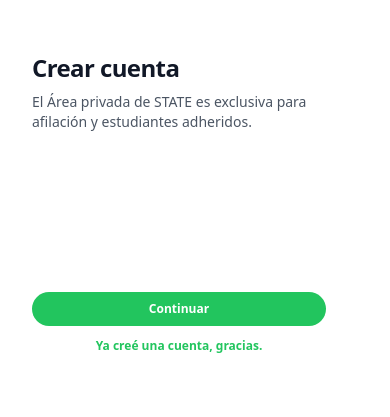
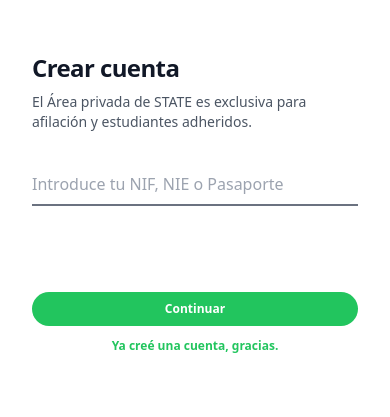
Before and after one commit to vasha54/maquetadotailwindcss, a plain HTML site: page index.html in a window 390 px wide. Shown: the part 201-618 px from the top of the page. Drawn offline with Linux system fonts and the light colour scheme.

Commit message:
Subiendo los archivos de los otros formularios

```diff
--- a/index.html
+++ b/index.html
@@ -27,8 +27,8 @@
   <!-- Fin del panel de la izquierda-->
   <!--Inicio del panel de derecha -->
   <div class= "flex w-full h-screen basis-full sm:w-1/2 sm:float-right">
-      <div class="w-full my-0 mr-8 sm:w-max sm:my-auto">
-        <div class="flex items-center justify-center min-h-full px-8 py-12 bg-white w-fit">
+      <div class="w-full my-0 mr-0 sm:w-max sm:my-auto sm:mr-8">
+        <div class="flex items-center justify-center min-h-full px-8 py-12 bg-white">
           <div class="w-full max-w-md space-y-8"><div>
             <h4 class="mt-6 text-2xl font-bold tracking-tight text-left text-gray-900">Crear cuenta</h4>
               <p class="mt-2 text-sm text-left text-gray-600">
@@ -38,7 +38,13 @@
           <form class="relative w-full" action="#" method="POST">
               <!--Inicio de los campos del formulario-->
               <div class="h-32">
-
+                <div>
+                  <input id="password"
+                          name="password"
+                          type="text" autocomplete="current-password"
+                          required class="relative block w-full py-2 pr-3 text-gray-900 placeholder-gray-400 border-b-2 appearance-none border-b-gray-500 focus:z-10 focus:border-red-500 focus:outline-none focus:ring-red-500 sm:text-sm"
+                          placeholder="Introduce tu NIF, NIE o Pasaporte">
+                </div>
               </div>
               <!--Fin de los campos del formulario-->
               <!--Inicio Footer del formulario-->
@@ -50,7 +56,7 @@
                     </button>
                   </div>
                   <div class="w-full h-full sm:w-fit sm:absolute sm:inset-y-0 sm:left-0">
-                    <a  class="flex justify-center w-full py-3 text-xs font-bold text-green-500 bg-white">
+                    <a href="html/login.html" class="flex justify-center w-full py-3 text-xs font-bold text-green-500 bg-white">
                       Ya creé una cuenta, gracias.
                     </a>
                   </div>
@@ -89,10 +95,7 @@
           <label for="email-address" class="sr-only">Email address</label>
           <input id="email-address" name="email" type="email" autocomplete="email" required class="relative block w-full px-3 py-2 text-gray-900 placeholder-gray-500 border border-gray-300 rounded-none appearance-none rounded-t-md focus:z-10 focus:border-indigo-500 focus:outline-none focus:ring-indigo-500 sm:text-sm" placeholder="Email address">
         </div>
-        <div>
-          <label for="password" class="sr-only">Password</label>
-          <input id="password" name="password" type="password" autocomplete="current-password" required class="relative block w-full px-3 py-2 text-gray-900 placeholder-gray-500 border border-gray-300 rounded-none appearance-none rounded-b-md focus:z-10 focus:border-indigo-500 focus:outline-none focus:ring-indigo-500 sm:text-sm" placeholder="Password">
-        </div>
+
       </div>
 
       <div class="flex items-center justify-between">
```
Also changed, not shown: css/tailwind.css, html/code_verification.html (added), html/create_password.html (added), html/forget_password.html (added), html/login.html (added), html/send_code_verification.html (added), js/app.js (added).
